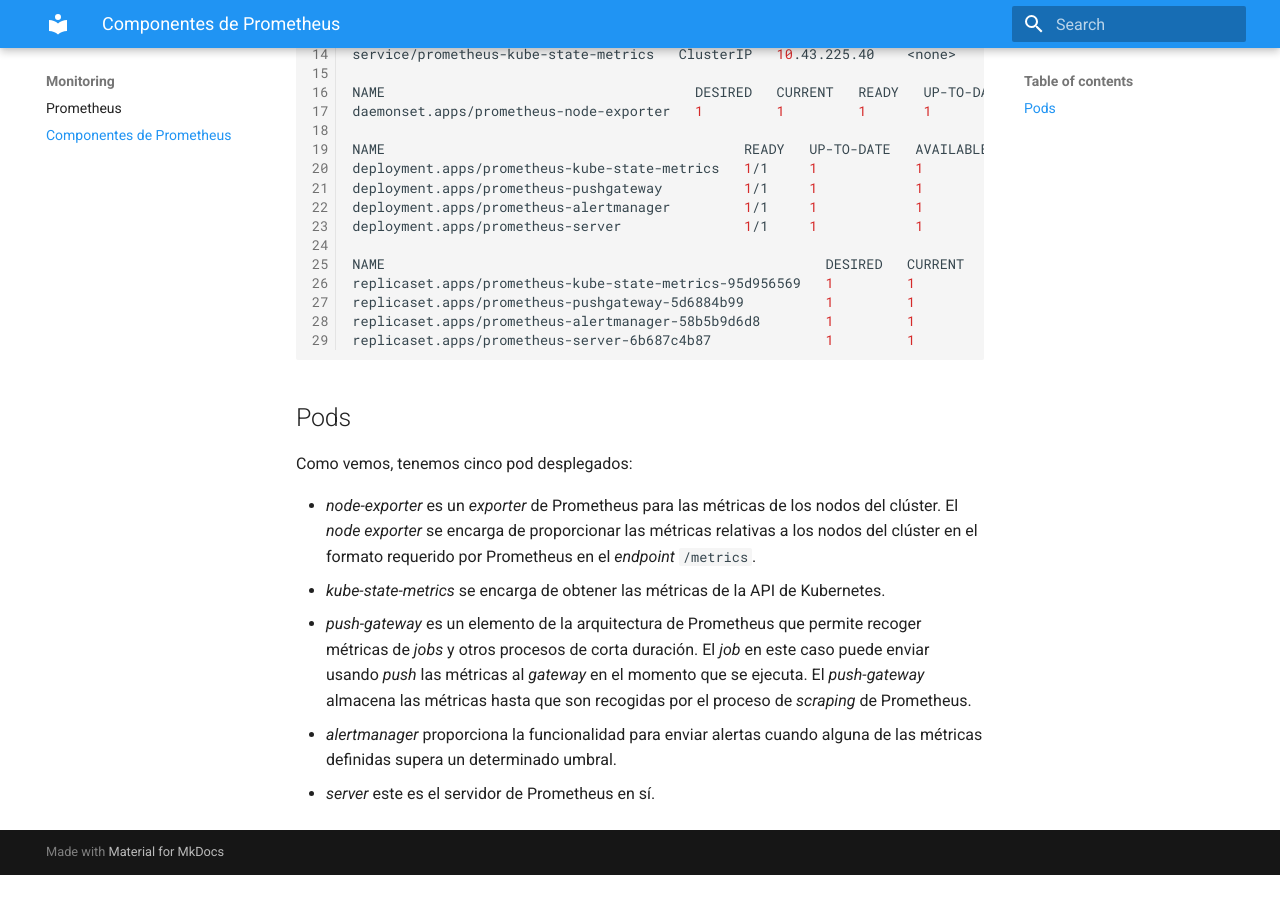
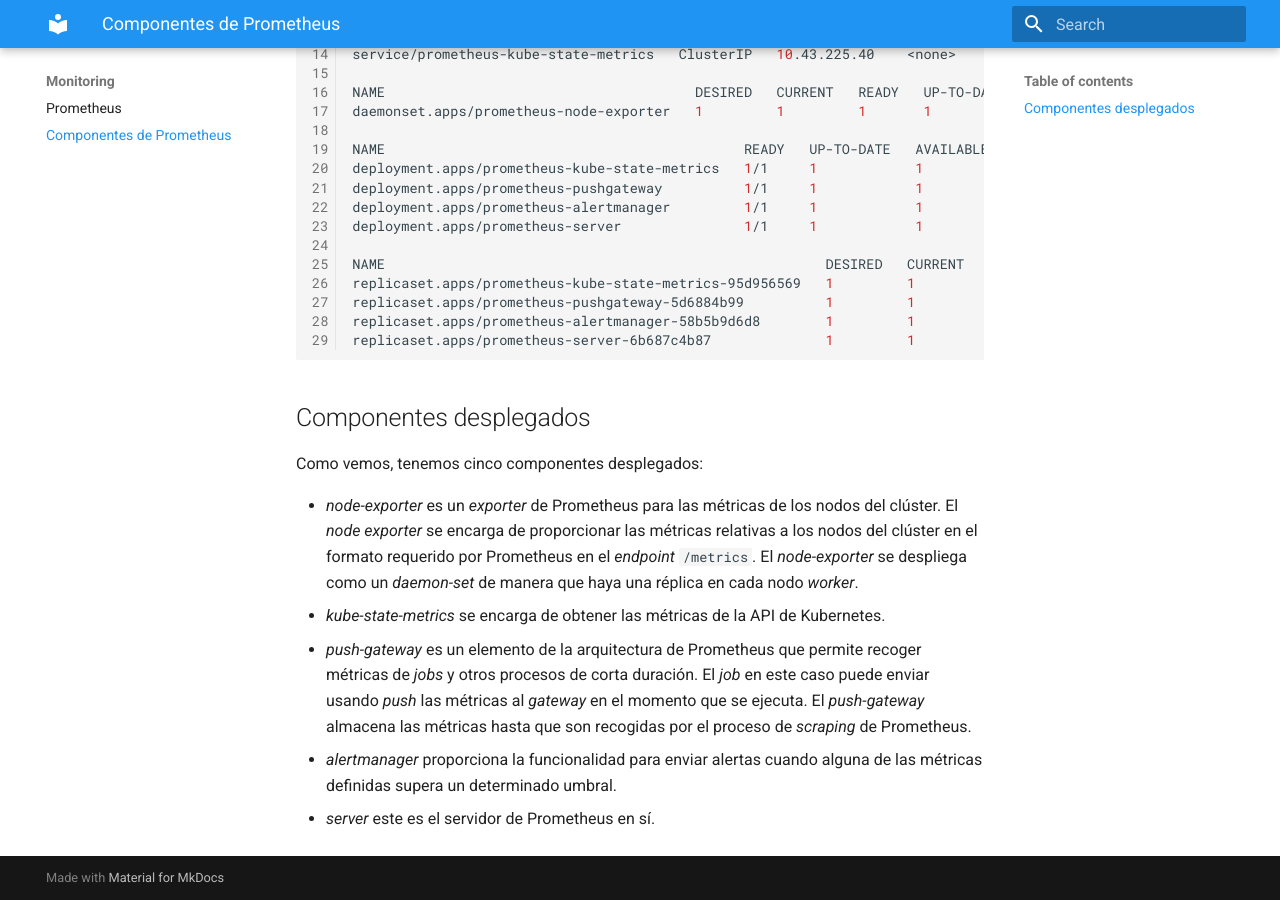
Before and after one commit to onthedock/k8s-devops, an MkDocs documentation site: the page built from docs/monitoring/prometheus-componentes.md, in a window 1280 px wide and 900 px high, scrolled down 549 px. Built offline with MkDocs 1.6.1 and Material for MkDocs 9.7.7, drawn with Linux system fonts in a browser that asks for light colours; before the commit the page ends 1424 px from its top, so only the background shows below that.

Commit message:
Renombrada la sección

````diff
--- a/docs/monitoring/prometheus-componentes.md
+++ b/docs/monitoring/prometheus-componentes.md
@@ -36,11 +36,11 @@ replicaset.apps/prometheus-alertmanager-58b5b9d6d8        1         1         1
 replicaset.apps/prometheus-server-6b687c4b87              1         1         1       7h51m
 ```
 
-## Pods
+## Componentes desplegados
 
-Como vemos, tenemos cinco pod desplegados:
+Como vemos, tenemos cinco componentes desplegados:
 
-* *node-exporter* es un *exporter* de Prometheus para las métricas de los nodos del clúster. El  *node exporter* se encarga de proporcionar las métricas relativas a los nodos del clúster en el formato requerido por Prometheus en el *endpoint* `/metrics`.
+* *node-exporter* es un *exporter* de Prometheus para las métricas de los nodos del clúster. El  *node exporter* se encarga de proporcionar las métricas relativas a los nodos del clúster en el formato requerido por Prometheus en el *endpoint* `/metrics`. El *node-exporter* se despliega como un *daemon-set* de manera que haya una réplica en cada nodo *worker*.
 * *kube-state-metrics* se encarga de obtener las métricas de la API de Kubernetes.
 * *push-gateway* es un elemento de la arquitectura de Prometheus que permite recoger métricas de *jobs* y otros procesos de corta duración. El *job* en este caso puede enviar usando *push* las métricas al *gateway* en el momento que se ejecuta. El *push-gateway* almacena las métricas hasta que son recogidas por el proceso de *scraping* de Prometheus.
 * *alertmanager* proporciona la funcionalidad para enviar alertas cuando alguna de las métricas definidas supera un determinado umbral.
````
